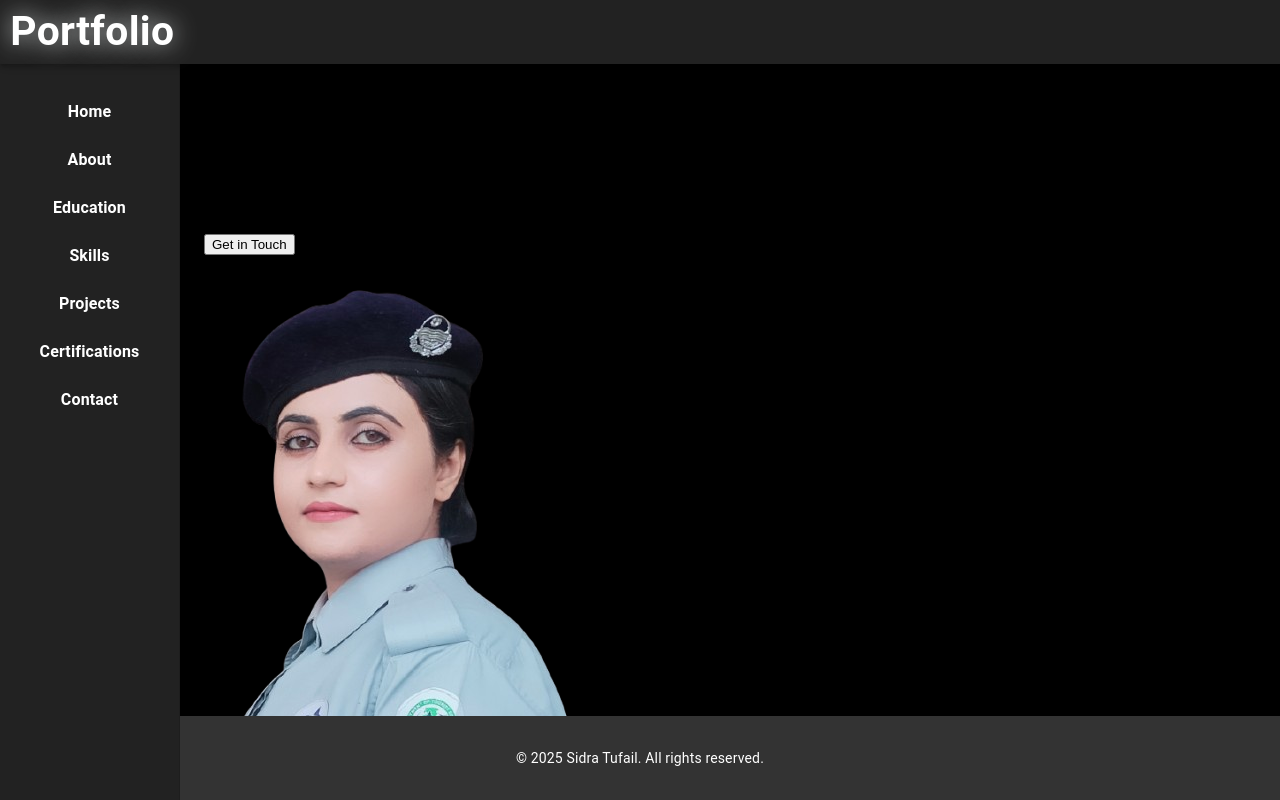
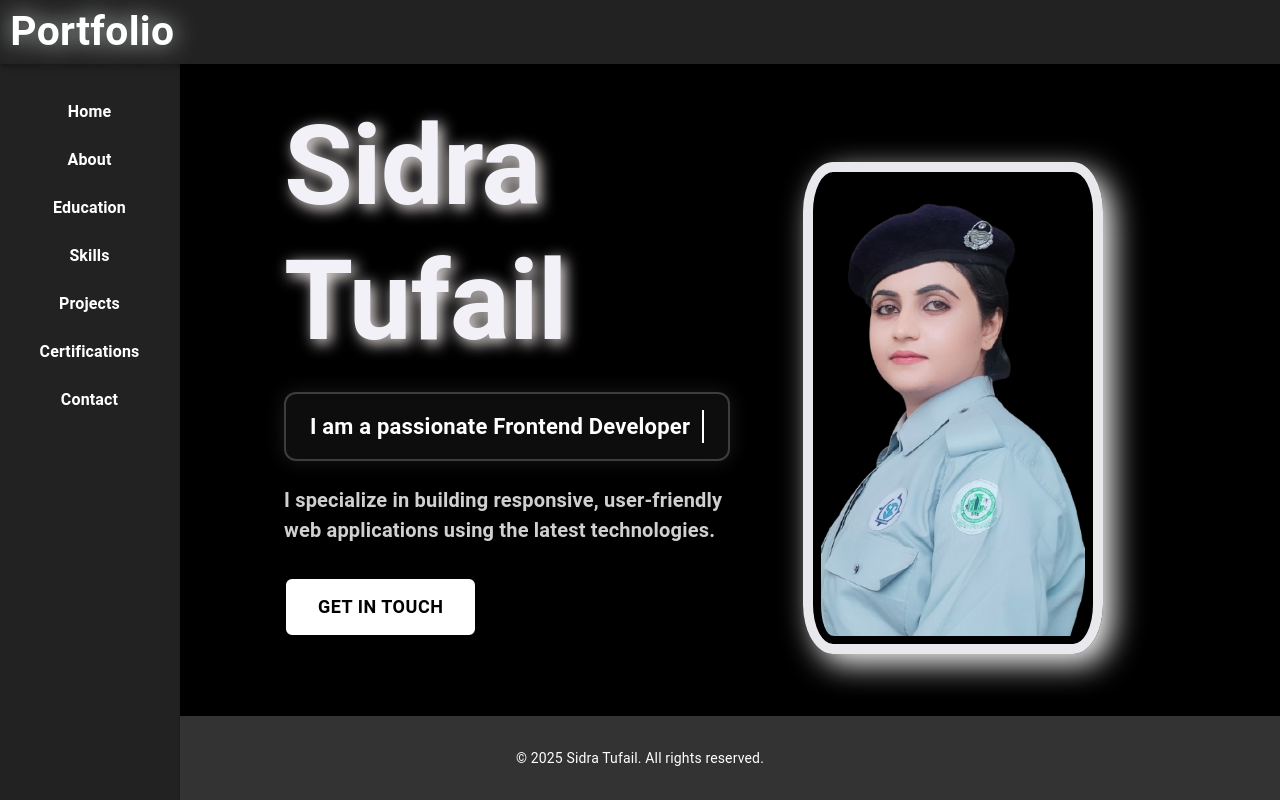
Before and after one commit to sidi-125/file-4, a React (Create React App) app: page / in a window 1280 px wide. Built offline with nearby package versions, Linux system fonts and the light colour scheme.

Commit message:
Applied stash changes for Hero section from stash@{0}

```diff
--- a/src/Pages/Home/index.jsx
+++ b/src/Pages/Home/index.jsx
@@ -15,44 +15,161 @@ function Hero() {
   };
 
   return (
-    <section className="hero-section">
-      <div className="hero-left">
-        <h1 className="hero-name">Sidra Tufail</h1>
-        <div className="typewriter-container">
-          <p className="hero-bio">
-            <span className="typewriter">I am a passionate Frontend Developer</span>
-          </p>
-        </div>
-        <p className="hero-para">
-          I specialize in building responsive, user-friendly web applications using the latest technologies.
-        </p>
-        <button className="hero-btn" onClick={() => setShowModal(true)}>Get in Touch</button>
-      </div>
+    <Box
+      sx={{
+        display: 'flex',
+        flexDirection: { xs: 'column', md: 'row' },
+        alignItems: 'center',
+        justifyContent: 'space-between',
+        py: { xs: 3, sm: 5, md: 6 },
+        px: { xs: 1, sm: 4, md: 10 },
+        minHeight: '80vh',
+        color: 'white',
+        position: 'relative',
+      }}
+    >
+      {/* Left Content */}
+      <Box
+        sx={{
+          flex: 1,
+          mt: { xs: 0, md: -10 },
+          textAlign: { xs: 'center', md: 'left' },
+        }}
+      >
+        <Typography
+          variant="h2"
+          sx={{
+            fontSize: { xs: '2rem', sm: '3rem', md: '5rem', lg: '7rem' },
+            fontWeight: 'bold',
+            color: 'rgb(241, 241, 247)',
+            textShadow: '4px 4px 15px rgb(247, 238, 238)',
+            animation: 'fadeIn 2s ease-in-out',
+          }}
+        >
+          Sidra Tufail
+        </Typography>
 
-      <div className="hero-right">
-      <img src={profileImg} alt="Sidra Tufail" className="hero-img" />
+        <Box
+  sx={{
+    mt: 3,
+    px: { xs: 2, sm: 3 },
+    py: { xs: 1.5, sm: 2 },
+    maxWidth: { xs: 280, sm: 400, md: 500 },
+    borderRadius: 3,
+    border: '2px solid rgba(255, 255, 255, 0.2)',
+    backgroundColor: 'rgba(255,255,255,0.05)',
+    boxShadow: '0 0 20px rgba(255,255,255,0.1)',
+    backdropFilter: 'blur(4px)',
+    mx: { xs: 'auto', md: '0' }
+  }}
+>
+  <Typography
+    sx={{
+      fontSize: { xs: 14, sm: 18, md: 22 },
+      fontWeight: 600,
+      whiteSpace: 'nowrap',
+      overflow: 'hidden',
+      borderRight: '2px solid white',
+      animation: 'typing 4s steps(40, end), blink 0.75s step-end infinite',
+      color: '#fff'
+    }}
+  >
+    I am a passionate Frontend Developer
+  </Typography>
+</Box>
 
 
-      </div>
+        <Typography
+          sx={{
+            fontSize: { xs: 14, sm: 16, md: 20 },
+            fontWeight: 600,
+            mt: 3,
+            color: '#d0d0d0',
+            opacity: 0,
+            animation: 'fadeIn 3s ease-in-out 1s forwards',
+          }}
+        >
+          I specialize in building responsive, user-friendly web applications using the latest technologies.
+        </Typography>
 
-      {showModal && (
-        <div className="modal-overlay">
-          <div className="modal-content">
-            <h2>Contact Me</h2>
-            <form onSubmit={handleSubmit}>
-              <label>Name:</label>
-              <input type="text" placeholder="Enter your name" required />
-              <label>Email:</label>
-              <input type="email" placeholder="Enter your email" required />
-              <label>Message:</label>
-              <textarea rows="4" placeholder="Type your message" required />
-              <button type="submit" className="submit-btn">Submit</button>
-              <button type="button" className="go-back-btn" onClick={() => setShowModal(false)}>Go Back</button>
-            </form>
-          </div>
-        </div>
-      )}
-    </section>
+        <Button
+          onClick={() => setShowModal(true)}
+          sx={{
+            mt: 4,
+            px: 4,
+            py: 1.5,
+            fontSize: 18,
+            fontWeight: 'bold',
+            borderRadius: 2,
+            backgroundColor: 'white',
+            color: 'black',
+            border: '2px solid black',
+            '&:hover': {
+              backgroundColor: 'rgb(9, 9, 53)',
+              color: 'hsl(240, 20.00%, 94.10%)',
+              transform: 'scale(1.05)',
+            }
+          }}
+        >
+          Get in Touch
+        </Button>
+      </Box>
+
+      {/* Right Content */}
+      <Box sx={{ flex: 1, display: 'flex', justifyContent: 'center', mt: { xs: 4, md: 0 } }}>
+        <Box
+          component="img"
+          src={profileImg}
+          alt="Sidra Tufail"
+          sx={{
+            width: { xs: 180, sm: 220, md: 300 },
+            borderRadius: '10%',
+            border: '10px solid hwb(252 91% 7%)',
+            boxShadow: '10px 10px 30px rgb(248, 247, 247)',
+            padding: '8px',
+            animation: 'moveImage 2s ease-out forwards',
+            transition: 'all 0.3s ease-in-out',
+            '&:hover': {
+              transform: 'scale(1.05)',
+              boxShadow: '4px 4px 30px rgb(252, 250, 250)',
+              borderColor: 'hwb(247 12% 71%)',
+              cursor: 'pointer'
+            }
+          }}
+        />
+      </Box>
+
+      {/* Modal */}
+      <Modal open={showModal} onClose={() => setShowModal(false)}>
+        <Box
+          sx={{
+            position: 'absolute',
+            top: '50%',
+            left: '50%',
+            transform: 'translate(-50%, -50%)',
+            bgcolor: 'white',
+            color: 'black',
+            p: 4,
+            borderRadius: 2,
+            width: { xs: '90%', sm: 500 },
+            boxShadow: '0 0 20px rgba(255,255,255,0.1)'
+          }}
+        >
+          <Typography variant="h5" mb={2}>Contact Me</Typography>
+          <form onSubmit={handleSubmit}>
+            <TextField fullWidth label="Name" required variant="outlined" sx={{ mb: 2 }} />
+            <TextField fullWidth label="Email" type="email" required variant="outlined" sx={{ mb: 2 }} />
+            <TextField fullWidth label="Message" required multiline rows={4} variant="outlined" sx={{ mb: 2 }} />
+            <Button type="submit" variant="contained" sx={{ backgroundColor: '#013302', '&:hover': { backgroundColor: '#45a049' }, mr: 2 }}>
+              Submit
+            </Button>
+            <Button onClick={() => setShowModal(false)} sx={{ backgroundColor: '#360455', color: 'white', '&:hover': { backgroundColor: '#be3d09' } }}>
+              Go Back
+            </Button>
+          </form>
+        </Box>
+      </Modal>
+    </Box>
   );
 }
 
```
